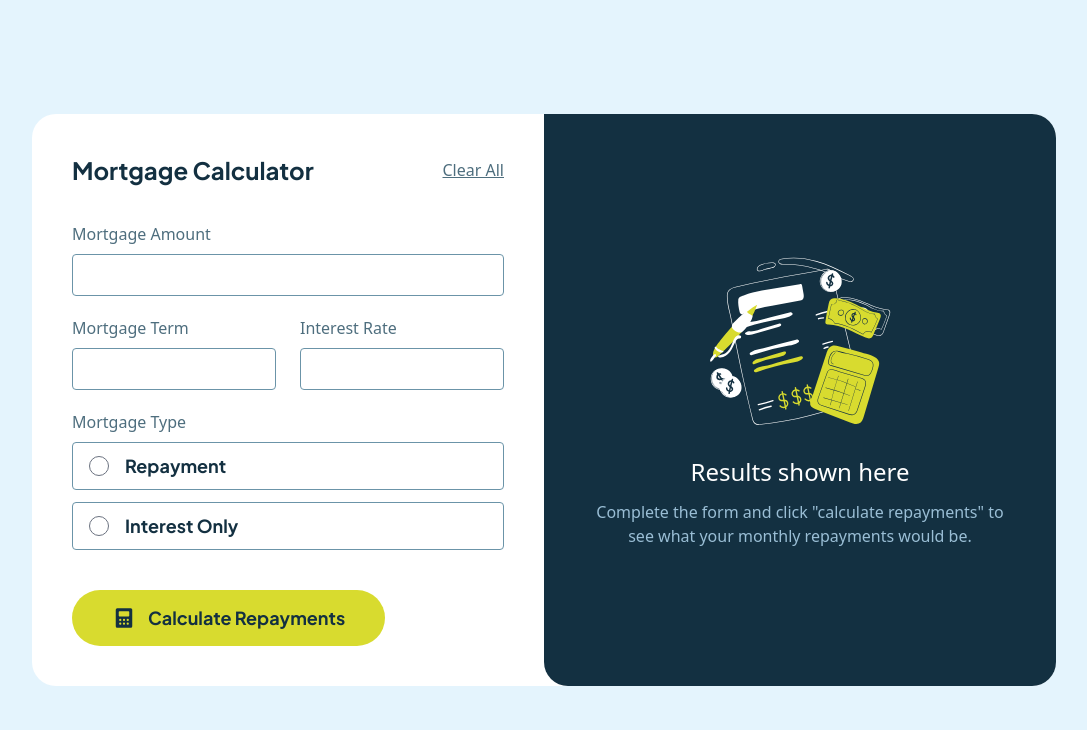
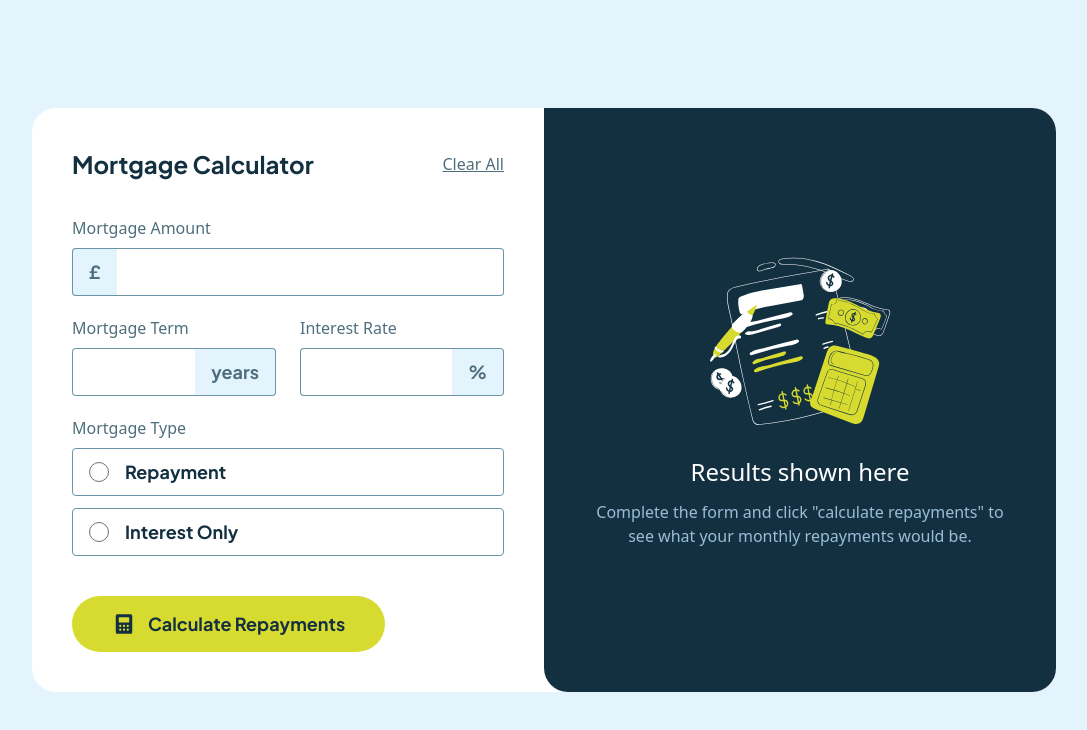
Before and after one commit to LeeConnelly12/mortage-calculator, a Vue app: page / in a window 1280 px wide. Shown: the top 730 px of the page, without its empty margins (96-1183 px from the left). Built offline with nearby package versions, Linux system fonts and the light colour scheme; a web font is replaced by a local one.

Commit message:
Add active and hover states

```diff
--- a/src/App.vue
+++ b/src/App.vue
@@ -2,6 +2,10 @@
 import { ref } from 'vue'
 import Calculator from '@/components/Calculator.vue'
 import Illustration from '@/components/Illustration.vue'
+import MortgageAmount from '@/components/MortgageAmount.vue'
+import MortgageTerm from '@/components/MortgageTerm.vue'
+import InterestRate from '@/components/InterestRate.vue'
+import MortgageType from '@/components/MortgageType.vue'
 import { useMortgageCalculator } from '@/composables/useMortgageCalculator'
 
 const { monthlyPayment, totalPayment, calculateMortgage } = useMortgageCalculator()
@@ -31,62 +35,39 @@ const submit = () => {
         <div class="mt-6 grid grid-cols-2 gap-6 md:mt-10">
           <div class="col-span-full">
             <label class="block" for="amount">Mortgage Amount</label>
-            <input
-              v-model="form.amount"
-              type="text"
-              id="amount"
-              class="mt-3 w-full rounded-[0.25rem] border-slate-500 font-bold"
-            />
+            <MortgageAmount v-model="form.amount" id="amount" class="mt-3" />
           </div>
           <div class="col-span-full md:col-span-1">
             <label class="block" for="term">Mortgage Term</label>
-            <input
-              v-model="form.term"
-              type="text"
-              id="term"
-              class="mt-3 w-full rounded-[0.25rem] border-slate-500 font-bold"
-            />
+            <MortgageTerm v-model="form.term" id="term" class="mt-3" />
           </div>
           <div class="col-span-full md:col-span-1">
             <label class="block" for="interestRate">Interest Rate</label>
-            <input
-              v-model="form.interestRate"
-              type="text"
-              id="interestRate"
-              class="mt-3 w-full rounded-[0.25rem] border-slate-500 font-bold"
-            />
+            <InterestRate v-model="form.interestRate" id="interestRate" class="mt-3" />
           </div>
           <fieldset class="col-span-full">
             <legend>Mortgage Type</legend>
-            <label
-              class="mt-3 flex h-12 cursor-pointer items-center gap-4 rounded-[0.25rem] border border-slate-500 px-4"
-            >
-              <input
+            <MortgageType
               v-model="form.type"
-                type="radio"
+              :isSelected="form.type === 'repayment'"
+              class="mt-3"
+              label="Repayment"
               id="repayment"
               value="repayment"
-                class="size-5"
             />
-              <span class="text-lg font-bold text-slate-900">Repayment</span>
-            </label>
-            <label
-              class="mt-3 flex h-12 cursor-pointer items-center gap-4 rounded-[0.25rem] border border-slate-500 px-4"
-            >
-              <input
+            <MortgageType
               v-model="form.type"
-                type="radio"
+              :isSelected="form.type === 'interestOnly'"
+              class="mt-3"
+              label="Interest Only"
               id="interestOnly"
               value="interestOnly"
-                class="size-5"
             />
-              <span class="text-lg font-bold text-slate-900">Interest Only</span>
-            </label>
           </fieldset>
         </div>
         <button
           type="submit"
-          class="bg-lime mt-6 flex h-14 w-full items-center justify-center gap-3 rounded-full text-lg font-bold text-slate-900 md:mt-10 md:w-auto md:px-10"
+          class="bg-lime hover:bg-lime/50 mt-6 flex h-14 w-full items-center justify-center gap-3 rounded-full text-lg font-bold text-slate-900 transition-colors md:mt-10 md:w-auto md:px-10"
         >
           <Calculator />
           Calculate Repayments
--- /dev/null
+++ b/src/components/InterestRate.vue
@@ -0,0 +1,7 @@
+<script setup>
+import TextInput from '@/components/TextInput.vue'
+</script>
+
+<template>
+  <TextInput suffix="%" />
+</template>
--- /dev/null
+++ b/src/components/MortgageAmount.vue
@@ -0,0 +1,7 @@
+<script setup>
+import TextInput from '@/components/TextInput.vue'
+</script>
+
+<template>
+  <TextInput prefix="£" />
+</template>
--- /dev/null
+++ b/src/components/MortgageTerm.vue
@@ -0,0 +1,7 @@
+<script setup>
+import TextInput from '@/components/TextInput.vue'
+</script>
+
+<template>
+  <TextInput suffix="years" />
+</template>
--- /dev/null
+++ b/src/components/MortgageType.vue
@@ -0,0 +1,32 @@
+<script setup>
+import { ref } from 'vue'
+
+defineProps({
+  label: String,
+})
+
+const isSelected = ref(false)
+
+const model = defineModel()
+
+defineOptions({
+  inheritAttrs: false,
+})
+</script>
+
+<template>
+  <label
+    class="hover:border-lime focus-within:border-lime flex h-12 cursor-pointer items-center gap-4 rounded-[0.25rem] border border-slate-500 px-4 transition-colors"
+    :class="$attrs.class, { 'bg-lime/15 border-lime': isSelected }"
+  >
+    <input
+      v-model="model"
+      v-bind="{ ...$attrs, class: null }"
+      type="radio"
+      class="focus:ring-lime text-lime size-5"
+    />
+    <span class="text-lg font-bold text-slate-900">
+      {{ label }}
+    </span>
+  </label>
+</template>
--- /dev/null
+++ b/src/components/TextInput.vue
@@ -0,0 +1,43 @@
+<script setup>
+defineProps({
+  prefix: String,
+  suffix: String,
+  id: String,
+})
+
+const model = defineModel()
+
+defineOptions({
+  inheritAttrs: false,
+})
+</script>
+
+<template>
+  <div class="group flex" :class="$attrs.class">
+    <label
+      v-if="prefix"
+      :for="id"
+      class="group-focus-within:border-lime group-focus-within:bg-lime grid place-items-center rounded-bl-[0.25rem] rounded-tl-[0.25rem] border-b border-l border-t border-slate-500 bg-slate-100 px-4 text-lg font-bold group-focus-within:text-slate-900"
+    >
+      {{ prefix }}
+    </label>
+    <input
+      v-model="model"
+      v-bind="{ ...$attrs, class: null }"
+      type="text"
+      :id="id"
+      class="focus:border-lime h-12 w-full rounded-[0.25rem] border-slate-500 px-4 font-bold text-slate-900 focus:outline-none focus:ring-0"
+      :class="{
+        'rounded-bl-none rounded-tl-none border-l-0': prefix,
+        'rounded-br-none rounded-tr-none border-r-0': suffix,
+      }"
+    />
+    <label
+      v-if="suffix"
+      :for="id"
+      class="group-focus-within:border-lime group-focus-within:bg-lime grid place-items-center rounded-br-[0.25rem] rounded-tr-[0.25rem] border-b border-r border-t border-slate-500 bg-slate-100 px-4 text-lg font-bold group-focus-within:text-slate-900"
+    >
+      {{ suffix }}
+    </label>
+  </div>
+</template>
```
Lines whose indentation alone changed are shown as unchanged.
